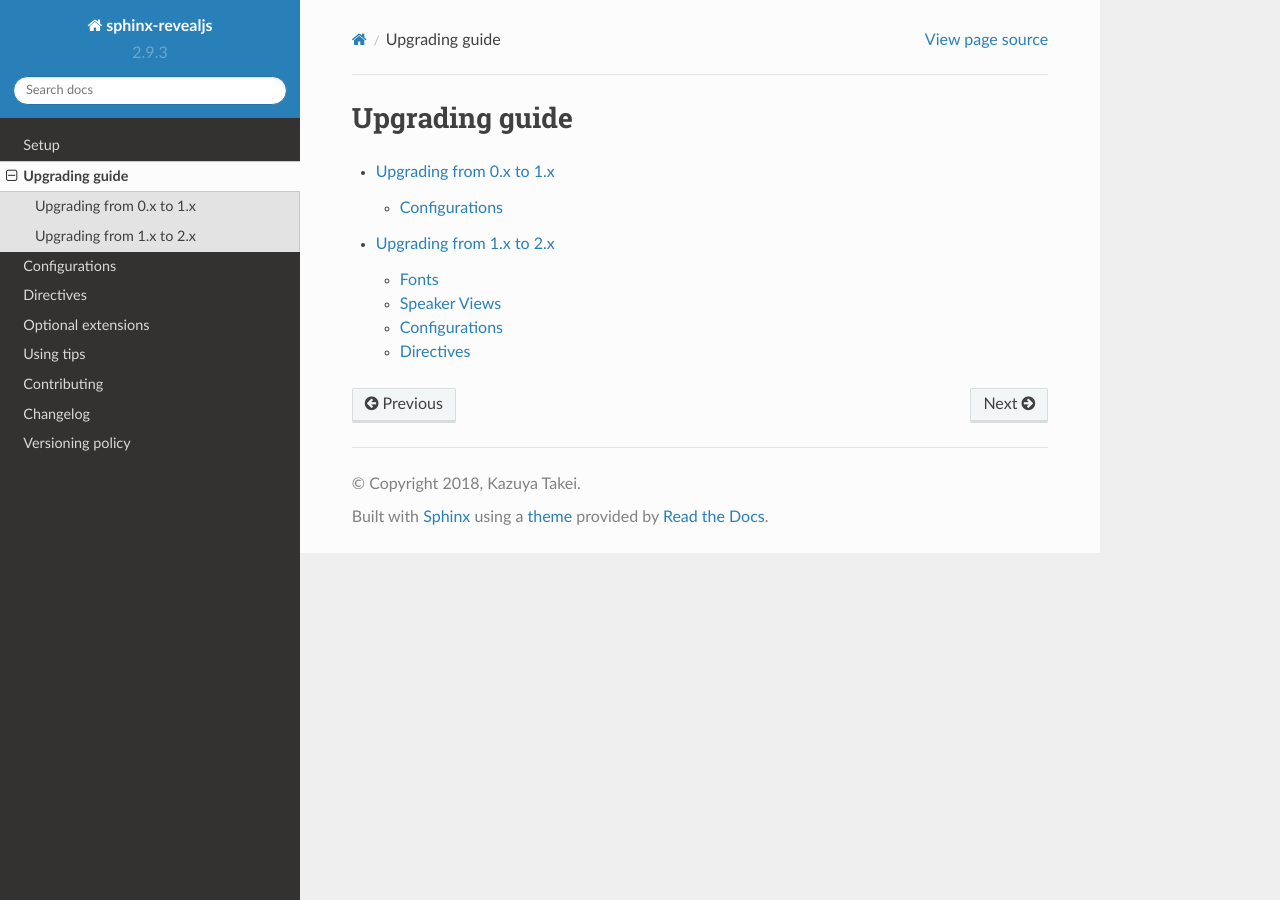
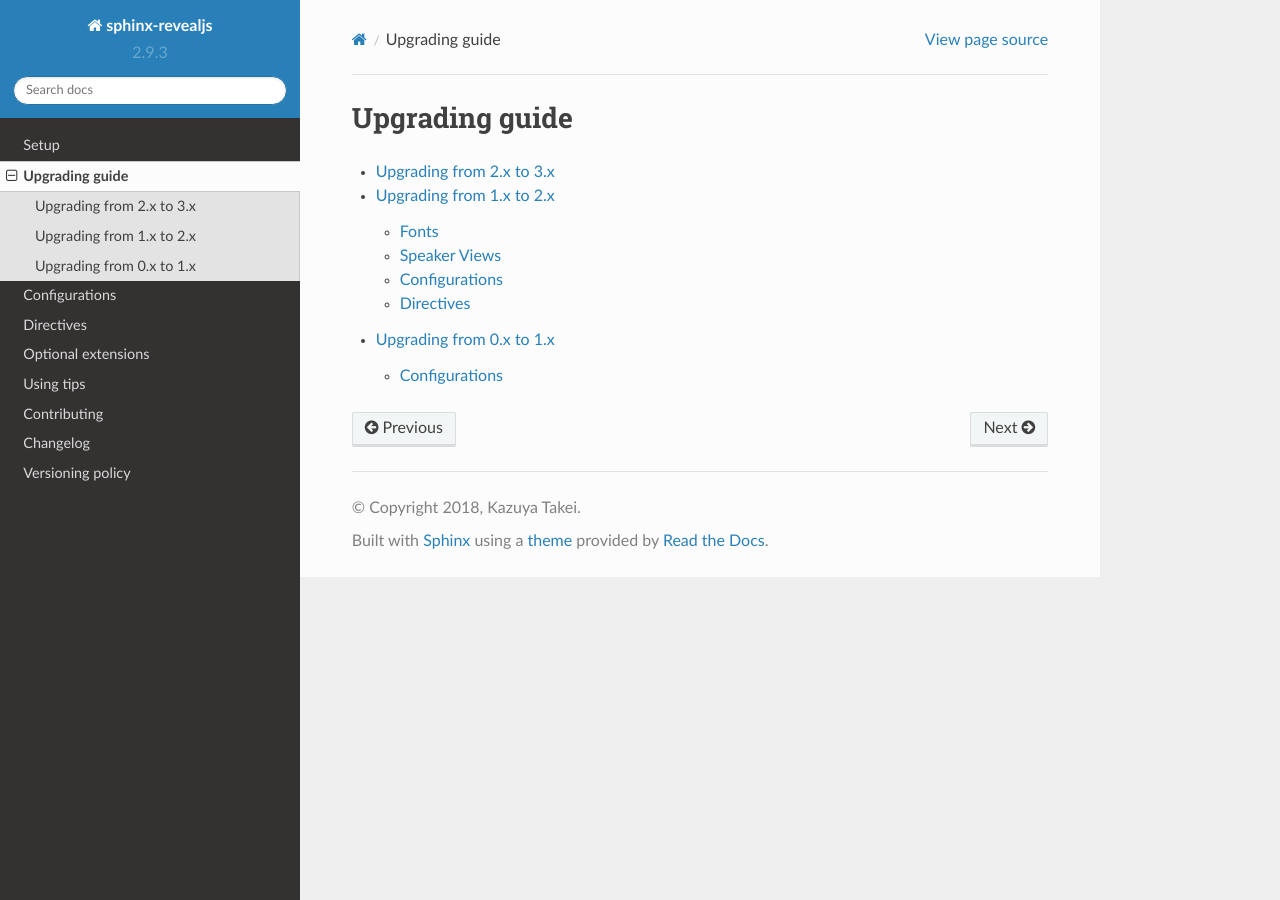
Before and after one commit to attakei/sphinx-revealjs, a Sphinx documentation site: the page built from doc/upgrade.rst, in a window 1280 px wide. Built offline with Sphinx 7.4.7 and the Read the Docs theme 2.0.0, drawn with Linux system fonts in a browser that asks for light colours.

Commit message:
doc: Initial upgrade guide

```diff
--- a/doc/upgrade.rst
+++ b/doc/upgrade.rst
@@ -5,5 +5,6 @@
 .. toctree::
    :maxdepth: 2
 
+   upgrade/3.x
+   upgrade/2.x
    upgrade/1.x
-   upgrade/2.x
--- /dev/null
+++ b/doc/upgrade/3.x.rst
@@ -0,0 +1,6 @@
+=========================
+Upgrading from 2.x to 3.x
+=========================
+
+From 2.x, some features are removed because splitted other extensions or duplicated behaviors.
+If you want to use new version by documentation using 2.x, you should upgrade project files.
```
